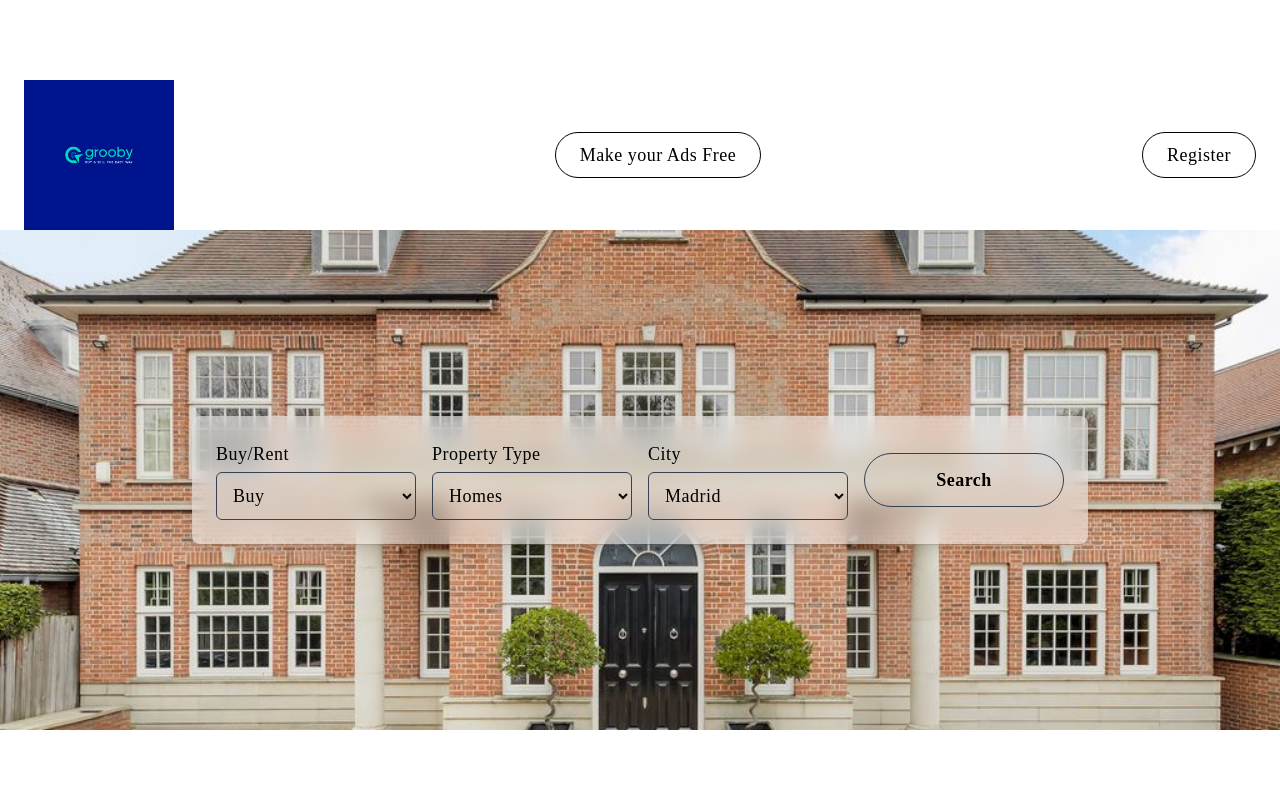
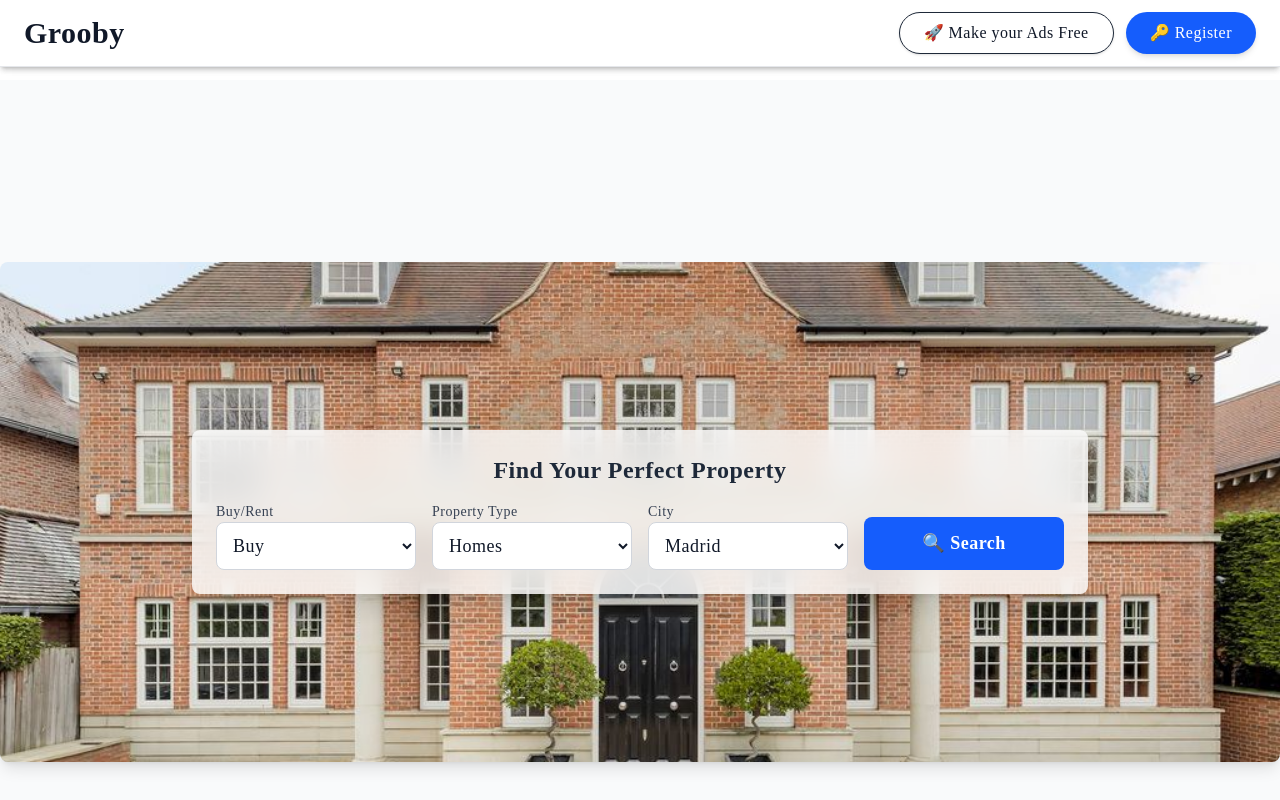
Before and after one commit to LucasBolla94/grooby-uk, a Next.js app: page / in a window 1280 px wide. Shown: the top 800 px of the page. Built offline with nearby package versions, Linux system fonts and the light colour scheme.

Commit message:
V 0.0.01.30

```diff
--- a/src/app/components/logo.js
+++ b/src/app/components/logo.js
@@ -1,40 +1,39 @@
 'use client';
 
-import Image from 'next/image';
 import { useRouter } from 'next/navigation';
 
 export default function Logo() {
   const router = useRouter();
 
   return (
-    <header className="w-full min-h-[80px] flex items-center justify-between px-6 bg-transparent">
-      {/* Logo */}
-      <div className="flex items-center">
-        <Image
-          src="/logo.jpg"
-          alt="Logo"
-          width={150}
-          height={50}
-          className="cursor-pointer"
-          onClick={() => router.push('/')} // Redireciona para a home ao clicar no logo
-        />
+    <header className="w-full flex flex-col sm:flex-row items-center justify-between px-6 py-3 bg-white shadow-md border-b border-gray-200">
+
+      {/* Logo (Texto "Grooby") */}
+      <div
+        className="text-3xl font-extrabold text-gray-900 cursor-pointer transition-transform duration-300 hover:scale-105"
+        onClick={() => router.push('/')} // Redireciona para a home ao clicar
+      >
+        Grooby
       </div>
 
-      {/* Botão "Make your Ads Free" */}
+      {/* Botões responsivos */}
+      <div className="flex flex-col sm:flex-row gap-3 mt-3 sm:mt-0">
+
         <button
-        className="px-6 py-2 border border-black text-black rounded-full bg-transparent hover:bg-gray-200 transition"
-        onClick={() => router.push('/ads-free')} // Ajuste a rota conforme necessário
+          className="px-6 py-2 text-sm sm:text-base font-medium border border-gray-800 text-gray-900 rounded-full bg-white hover:bg-gray-100 active:scale-95 transition-all shadow-sm"
+          onClick={() => router.push('/ads-free')}
         >
-        Make your Ads Free
+          🚀 Make your Ads Free
         </button>
 
-      {/* Botão "Register" */}
         <button
-        className="px-6 py-2 border border-black text-black rounded-full bg-transparent hover:bg-gray-200 transition"
-        onClick={() => router.push('/register')} // Ajuste a rota conforme necessário
+          className="px-6 py-2 text-sm sm:text-base font-medium text-white rounded-full bg-blue-600 hover:bg-blue-700 active:scale-95 transition-all shadow-md"
+          onClick={() => router.push('/register')}
         >
-        Register
+          🔑 Register
         </button>
+
+      </div>
     </header>
   );
 }
--- a/src/app/page.js
+++ b/src/app/page.js
@@ -4,7 +4,6 @@ import { useState, useEffect, useMemo } from 'react';
 import { useRouter } from 'next/navigation';
 import Logo from './components/logo';
 import Footer from './components/footer';
-import Image from 'next/image';
 
 export default function Home() {
   const router = useRouter();
@@ -33,7 +32,6 @@ export default function Home() {
         const response = await fetch('/api/ads-uk-cities');
         if (!response.ok) {
           console.error(`Erro na API: ${response.status}`);
-          setLoadingCities(false);
           return;
         }
         const data = await response.json();
@@ -63,27 +61,28 @@ export default function Home() {
   };
 
   return (
-    <div className="flex flex-col min-h-screen bg-transparent text-white">
-      <Logo />
-      <div className="flex-grow">
+    <div className="flex flex-col min-h-screen bg-gray-50 text-gray-900">
+      {/* Navbar fixa no topo */}
+      <nav className="fixed top-0 left-0 w-full bg-white shadow-md z-50">
+        <Logo />
+      </nav>
+
+      {/* Conteúdo principal */}
+      <main className="flex-grow flex flex-col justify-center items-center min-h-screen pt-16">
         <div
-          className="flex flex-col items-center justify-center px-6 py-32 min-h-[500px]"
-          style={{
-            backgroundImage: 'url(/bg.jpg)',
-            backgroundSize: 'cover',
-            backgroundPosition: 'center',
-          }}
+          className="w-full flex flex-col items-center justify-center p-6 min-h-[500px] bg-cover bg-center rounded-lg shadow-lg"
+          style={{ backgroundImage: 'url(/bg.jpg)' }}
         >
           {/* Formulário de busca */}
-          <form onSubmit={handleSubmit} className="w-full max-w-4xl">
-            <div className="flex flex-col md:flex-row items-center w-full bg-white/50 backdrop-blur-md p-6 rounded-lg shadow-lg space-y-4 md:space-y-0 md:space-x-4">
+          <form onSubmit={handleSubmit} className="w-full max-w-4xl bg-white/80 backdrop-blur-lg p-6 rounded-lg shadow-xl">
+            <h1 className="text-2xl font-bold text-gray-800 text-center mb-4">Find Your Perfect Property</h1>
+            <div className="grid grid-cols-1 sm:grid-cols-2 lg:grid-cols-4 gap-4">
+
               {/* Buy/Rent */}
-              <div className="w-full md:w-1/4">
-                <label className="text-black text-md font-light mb-1 block">
-                  Buy/Rent
-                </label>
+              <div>
+                <label className="text-gray-700 text-sm font-medium block">Buy/Rent</label>
                 <select
-                  className="w-full p-3 bg-transparent border border-gray-700 rounded-md text-black focus:outline-none focus:ring-2 focus:ring-gray-500"
+                  className="w-full p-3 border border-gray-300 rounded-lg bg-white focus:ring-2 focus:ring-blue-500 focus:outline-none"
                   value={buyOrRent}
                   onChange={(e) => setBuyOrRent(e.target.value)}
                 >
@@ -93,12 +92,10 @@ export default function Home() {
               </div>
 
               {/* Property Type */}
-              <div className="w-full md:w-1/4">
-                <label className="text-black text-md font-light mb-1 block">
-                  Property Type
-                </label>
+              <div>
+                <label className="text-gray-700 text-sm font-medium block">Property Type</label>
                 <select
-                  className="w-full p-3 bg-transparent border border-gray-700 rounded-md text-black focus:outline-none focus:ring-2 focus:ring-gray-500"
+                  className="w-full p-3 border border-gray-300 rounded-lg bg-white focus:ring-2 focus:ring-blue-500 focus:outline-none"
                   value={propertyType}
                   onChange={(e) => setPropertyType(e.target.value)}
                 >
@@ -111,12 +108,10 @@ export default function Home() {
               </div>
 
               {/* City */}
-              <div className="w-full md:w-1/4">
-                <label className="text-black text-md font-light mb-1 block">
-                  City
-                </label>
+              <div>
+                <label className="text-gray-700 text-sm font-medium block">City</label>
                 <select
-                  className="w-full p-3 bg-transparent border border-gray-700 rounded-md text-black focus:outline-none focus:ring-2 focus:ring-gray-500"
+                  className="w-full p-3 border border-gray-300 rounded-lg bg-white focus:ring-2 focus:ring-blue-500 focus:outline-none"
                   value={selectedCity}
                   onChange={(e) => setSelectedCity(e.target.value)}
                   disabled={loadingCities}
@@ -136,19 +131,21 @@ export default function Home() {
               </div>
 
               {/* Botão Search */}
-              <div className="w-full md:w-1/4">
+              <div className="flex items-end">
                 <button
                   type="submit"
-                  className="w-full p-3 bg-transparent text-black border border-gray-700 font-semibold rounded-full hover:from-black hover:to-gray-700 transition-all focus:ring-2 focus:ring-gray-600"
+                  className="w-full p-3 bg-blue-600 text-white font-semibold rounded-lg hover:bg-blue-700 transition-all focus:ring-2 focus:ring-blue-400"
                   disabled={loadingCities}
                 >
-                  {loadingCities ? 'Loading...' : 'Search'}
+                  {loadingCities ? 'Loading...' : '🔍 Search'}
                 </button>
               </div>
             </div>
           </form>
         </div>
-      </div>
+      </main>
+
+      {/* Rodapé */}
       <Footer />
     </div>
   );
--- a/src/app/panel/components/home.js
+++ b/src/app/panel/components/home.js
@@ -46,7 +46,7 @@ export default function HomePanel() {
     });
 
     return unsubscribe;
-  }, []); // db é importado e sua referência é estável, então não é necessário incluí-lo nas dependências.
+  }, []);
 
   // Atualiza os dados do gráfico com base nos anúncios
   const updateChartData = (ads) => {
@@ -84,31 +84,33 @@ export default function HomePanel() {
     return <div className="text-center p-6 text-lg font-semibold">Loading...</div>;
 
   return (
-    <div className="max-w-7xl mx-auto p-8 bg-white shadow-xl mt-10 rounded-lg border border-gray-300">
-      <h1 className="text-3xl font-bold mb-6 text-center text-gray-900">📊 Your Ad Statistics</h1>
+    <div className="max-w-7xl mx-auto px-4 sm:px-6 lg:px-8 py-8 bg-white shadow-xl mt-10 rounded-lg border border-gray-300">
+      <h1 className="text-2xl sm:text-3xl font-bold mb-6 text-center text-gray-900">
+        📊 Your Ad Statistics
+      </h1>
 
       {/* Tabela de Estatísticas */}
       <div className="overflow-x-auto mb-8">
         <table className="w-full border-collapse border border-gray-300 shadow-md rounded-lg overflow-hidden">
           <thead>
             <tr className="bg-gray-900 text-white text-lg">
-              <th className="p-4 text-left">📌 Ad Title</th>
-              <th className="p-4 text-center">👀 Views</th>
-              <th className="p-4 text-center">📞 Contact Clicks</th>
+              <th className="p-3 text-left">📌 Ad Title</th>
+              <th className="p-3 text-center">👀 Views</th>
+              <th className="p-3 text-center">📞 Contact Clicks</th>
             </tr>
           </thead>
           <tbody>
             {ads.length > 0 ? (
               ads.map((ad) => (
                 <tr key={ad.id} className="border-b border-gray-300 hover:bg-gray-100 transition">
-                  <td className="p-4 font-medium">{ad.title}</td>
-                  <td className="p-4 text-center font-bold text-blue-600 text-lg">{ad.views}</td>
-                  <td className="p-4 text-center font-bold text-green-600 text-lg">{ad.contactClicks}</td>
+                  <td className="p-3 font-medium text-sm sm:text-base">{ad.title}</td>
+                  <td className="p-3 text-center font-bold text-blue-600 text-lg">{ad.views}</td>
+                  <td className="p-3 text-center font-bold text-green-600 text-lg">{ad.contactClicks}</td>
                 </tr>
               ))
             ) : (
               <tr>
-                <td colSpan="3" className="p-4 text-center text-gray-500">
+                <td colSpan="3" className="p-4 text-center text-gray-500 text-sm sm:text-base">
                   No ads found
                 </td>
               </tr>
@@ -118,15 +120,15 @@ export default function HomePanel() {
       </div>
 
       {/* Gráfico de Cliques por Minuto */}
-      <div className="mt-6 bg-gray-50 p-6 rounded-lg border border-gray-200">
-        <h2 className="text-2xl font-bold mb-4 text-center text-gray-900">
+      <div className="mt-6 bg-gray-50 p-4 sm:p-6 rounded-lg border border-gray-200">
+        <h2 className="text-xl sm:text-2xl font-bold mb-4 text-center text-gray-900">
           📈 Ad Views & Seller Clicks (Last 10 Min)
         </h2>
         {chartData.length > 0 ? (
-          <ResponsiveContainer width="100%" height={350}>
+          <ResponsiveContainer width="100%" height={300}>
             <LineChart data={chartData}>
               <CartesianGrid strokeDasharray="3 3" />
-              <XAxis dataKey="time" tick={{ fontSize: 12 }} />
+              <XAxis dataKey="time" tick={{ fontSize: 10, dy: 5 }} />
               <YAxis />
               <Tooltip />
               <Legend />
@@ -136,7 +138,7 @@ export default function HomePanel() {
                 stroke="#1D4ED8"
                 name="Ad Views"
                 strokeWidth={3}
-                dot={{ r: 4 }}
+                dot={{ r: 3 }}
               />
               <Line
                 type="monotone"
@@ -144,7 +146,7 @@ export default function HomePanel() {
                 stroke="#16A34A"
                 name="Seller Clicks"
                 strokeWidth={3}
-                dot={{ r: 4 }}
+                dot={{ r: 3 }}
               />
             </LineChart>
           </ResponsiveContainer>
@@ -155,7 +157,7 @@ export default function HomePanel() {
 
       {/* Botão de Ação */}
       <div className="text-center mt-8">
-        <button className="px-6 py-3 bg-blue-600 text-white font-semibold rounded-md hover:bg-blue-700 transition shadow-lg">
+        <button className="px-5 sm:px-6 py-2 sm:py-3 bg-blue-600 text-white font-semibold rounded-md hover:bg-blue-700 transition shadow-lg text-sm sm:text-base">
           🔍 View All Ads
         </button>
       </div>
```
Lines whose indentation alone changed are shown as unchanged.
